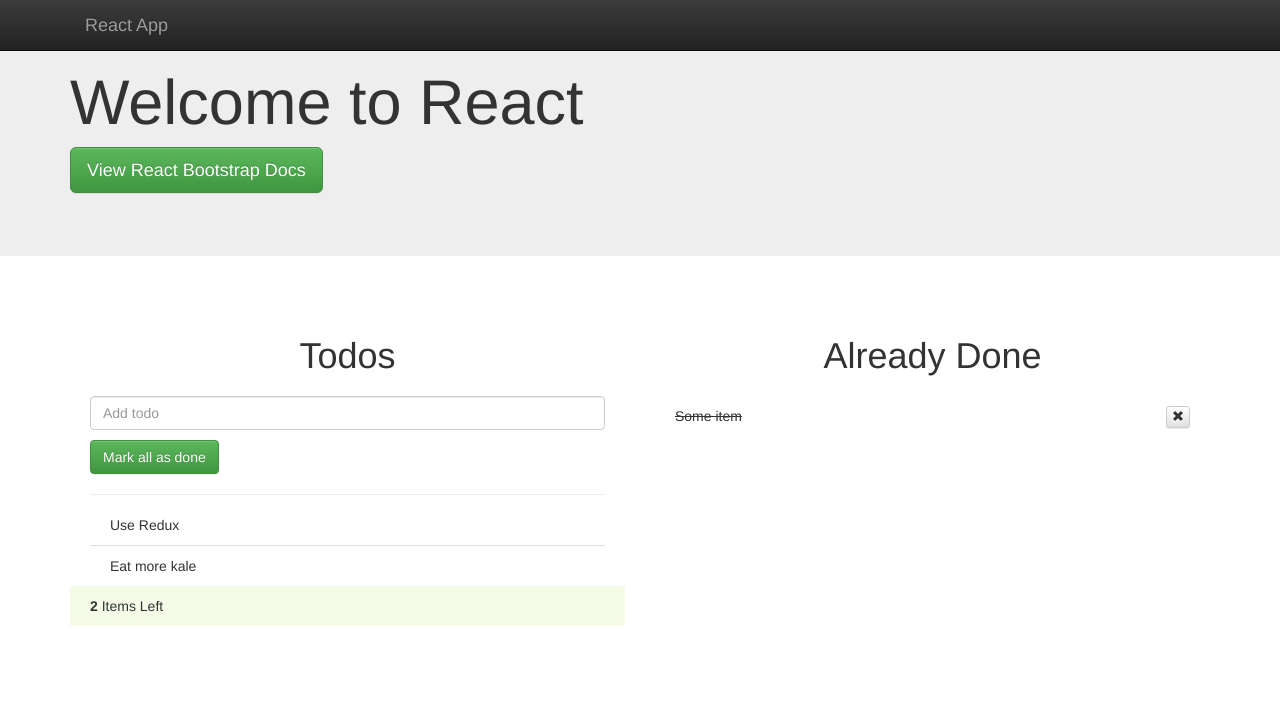
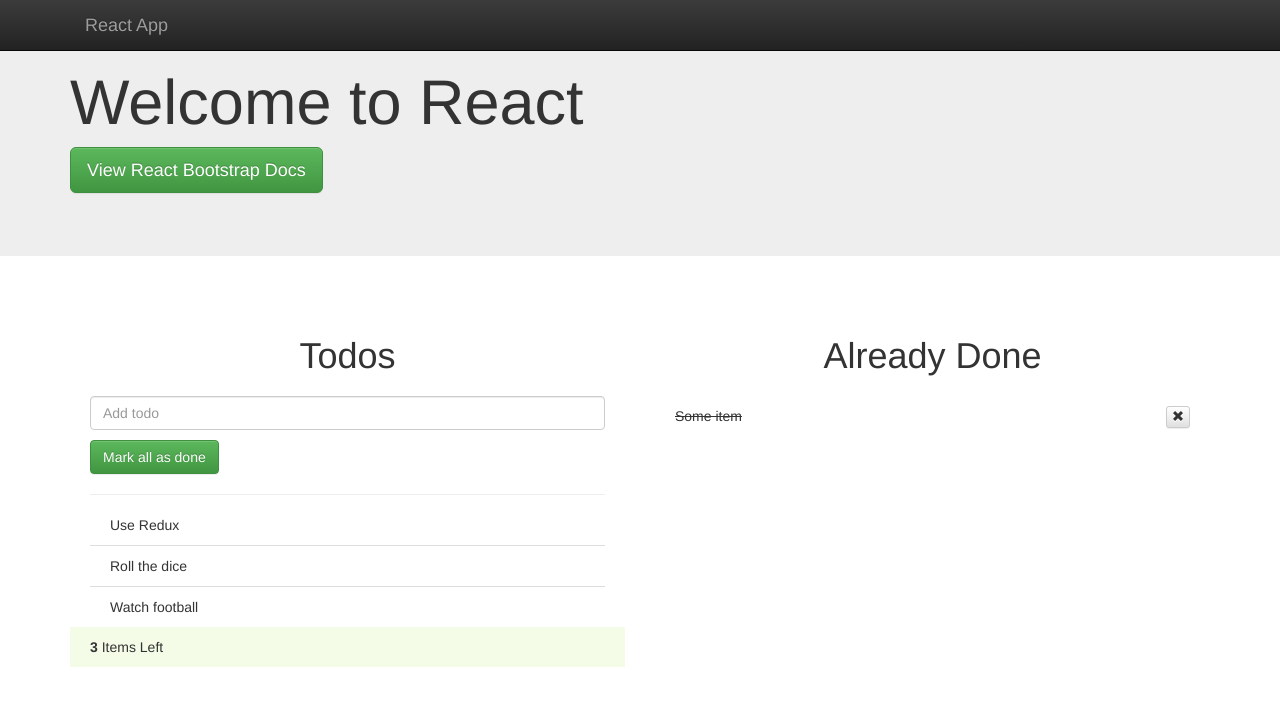
Before and after one commit to timcase/booter, a React (Create React App) app: page / in a window 1280 px wide. Shown: the top 706 px of the page. Built offline with nearby package versions, Linux system fonts and the light colour scheme.

Commit message:
Remove react-redux and immutable

```diff
--- a/package.json
+++ b/package.json
@@ -7,11 +7,9 @@
   },
   "dependencies": {
     "bootstrap": "3",
-    "immutable": "^3.8.1",
     "react": "^15.4.2",
     "react-bootstrap": "^0.30.7",
     "react-dom": "^15.4.2",
-    "react-redux": "^5.0.2",
     "redux": "^3.6.0"
   },
   "scripts": {
--- a/src/App.js
+++ b/src/App.js
@@ -35,7 +35,7 @@ class App extends Component {
             </p>
           </Grid>
         </Jumbotron>
-        <Todo todos={this.props.todos} />
+        <Todo store={this.props.store} />
       </div>
     );
   }
--- a/src/index.js
+++ b/src/index.js
@@ -6,13 +6,10 @@ import 'bootstrap/dist/css/bootstrap.css';
 import 'bootstrap/dist/css/bootstrap-theme.css';
 import { createStore } from 'redux';
 import reducer from './reducers';
-import { Provider } from 'react-redux';
 
 const store = createStore(reducer);
 
 ReactDOM.render(
-  <Provider store={store}>
-    <App />
-  </Provider>,
+    <App store={store}/>,
   document.getElementById('root')
 );
--- a/src/reducers/todos.js
+++ b/src/reducers/todos.js
@@ -1,16 +1,18 @@
-import { List, Map } from 'immutable';
-const initialState = List([
-  Map({
+const initialState = [
+  {
     text: 'Use Redux',
     completed: false,
     id: 0
-}),
-Map({
-  text: 'Eat more kale',
-  completed: false,
-  id: 1
-})
-]);
+  },
+  { text: 'Roll the dice',
+    completed: false,
+    id: 1
+  },
+  { text: 'Watch football',
+    completed: false,
+    id: 2
+  }
+]
 
 export default function todos( todos = initialState, action){
   return todos;
--- a/src/todo.js
+++ b/src/todo.js
@@ -15,15 +15,15 @@ class Todo extends Component {
 
                           <hr/>
                           <ul id="sortable" className="list-unstyled">
-                          { this.props.todos.map(todo =>
-                          <li key={todo.get('id')} className="ui-state-default">
+                          { this.props.store.getState().todos.map(todo =>
+                          <li key={todo.id} className="ui-state-default">
                               <div className="checkbox">
-                                  <label>{todo.get('text')}</label>
+                                  <label>{todo.text}</label>
                               </div>
                           </li>)}
                       </ul>
                       <div className="todo-footer">
-                          <strong><span className="count-todos">{this.props.todos.size}</span></strong> Items Left
+                          <strong><span className="count-todos">{this.props.store.getState().todos.length}</span></strong> Items Left
                       </div>
                   </div>
               </div>
```
